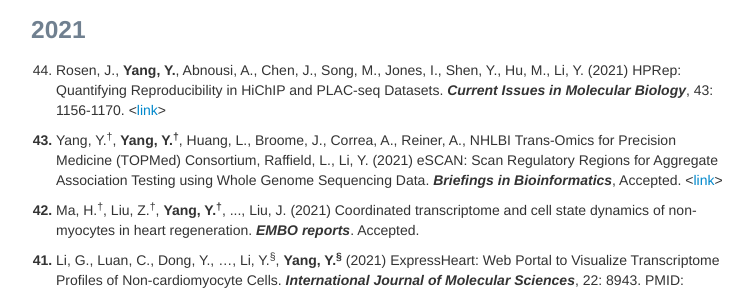
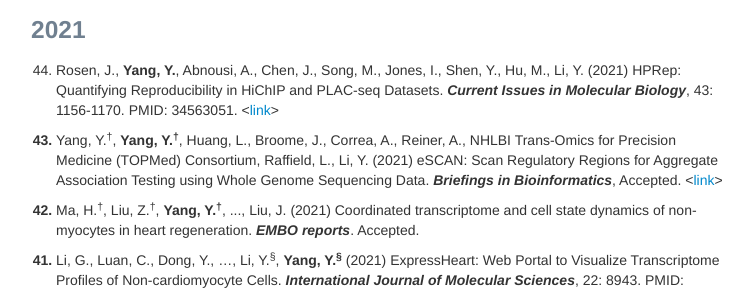
Before and after one commit to yuchenyanggroup/yuchenyanggroup.github.io, a Jekyll site: the page built from pages/pubs.md, in a window 1280 px wide and 900 px high, scrolled down 456 px. Shown: the part 178-470 px from the top of the window, without its empty margins (259-1014 px from the left). Built offline with Jekyll 4.4.1, drawn with Linux system fonts in a browser that asks for light colours.

Commit message:
Update pubs.md

```diff
--- a/pages/pubs.md
+++ b/pages/pubs.md
@@ -24,7 +24,7 @@ title: Yang Group's publications
 <ol start="45" style="font-weight: bold;"> <li><span style="font-weight: normal;">Wang, H.<sup>&dagger;</sup>, <b>Yang, Y.<sup>&dagger;</sup></b>, Qian, Y., Liu, J., Qian, L. (2022) Delineating Chromatin Accessibility Re-patterning at Single Cell Level during Early Stage of Direct Cardiac Reprogramming. <i><b>Journal of Molecular and Cellular Cardiology</b></i>, 162: 62-71. PMID: 34509499. <<a href="https://www.sciencedirect.com/science/article/pii/S0022282821001747">link</a>></span></li></ol>
 
 ### 2021
-<ol start="44"> <li> Rosen, J., <b>Yang, Y.</b>, Abnousi, A., Chen, J., Song, M., Jones, I., Shen, Y., Hu, M., Li, Y. (2021) HPRep: Quantifying Reproducibility in HiChIP and PLAC-seq Datasets. <i><b>Current Issues in Molecular Biology</b></i>, 43: 1156-1170. <<a href="https://www.mdpi.com/1467-3045/43/2/82">link</a>></li></ol>
+<ol start="44"> <li> Rosen, J., <b>Yang, Y.</b>, Abnousi, A., Chen, J., Song, M., Jones, I., Shen, Y., Hu, M., Li, Y. (2021) HPRep: Quantifying Reproducibility in HiChIP and PLAC-seq Datasets. <i><b>Current Issues in Molecular Biology</b></i>, 43: 1156-1170. PMID: 34563051. <<a href="https://www.mdpi.com/1467-3045/43/2/82">link</a>></li></ol>
 
 <ol start="43" style="font-weight: bold;"> <li><span style="font-weight: normal;">Yang, Y.<sup>&dagger;</sup>, <b>Yang, Y.<sup>&dagger;</sup></b>, Huang, L., Broome, J., Correa, A., Reiner, A., NHLBI Trans-Omics for Precision Medicine (TOPMed) Consortium, Raffield, L., Li, Y. (2021) eSCAN: Scan Regulatory Regions for Aggregate Association Testing using Whole Genome Sequencing Data. <i><b>Briefings in Bioinformatics</b></i>, Accepted. <<a href="https://www.biorxiv.org/content/10.1101/2020.11.30.405266v1">link</a>></span></li></ol>
 
```
